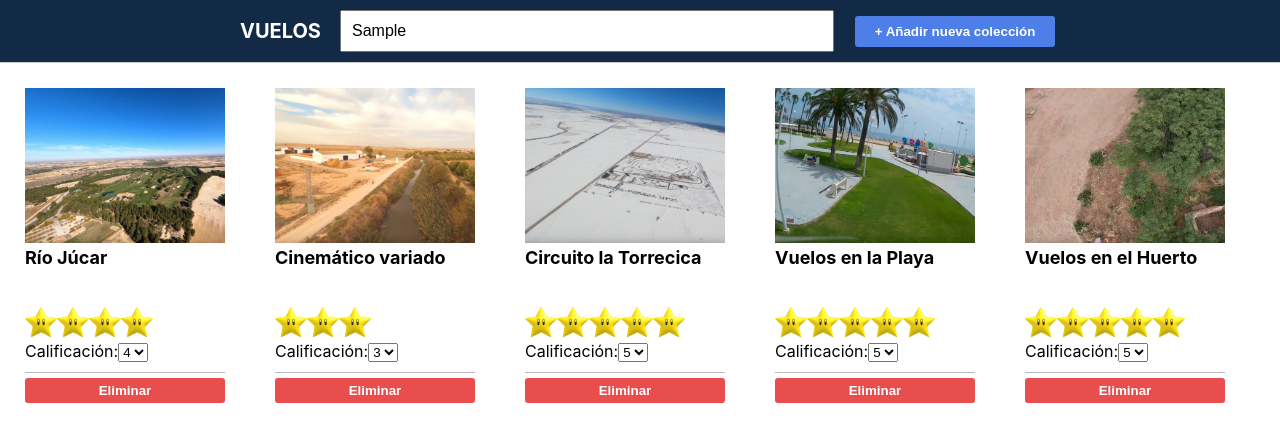
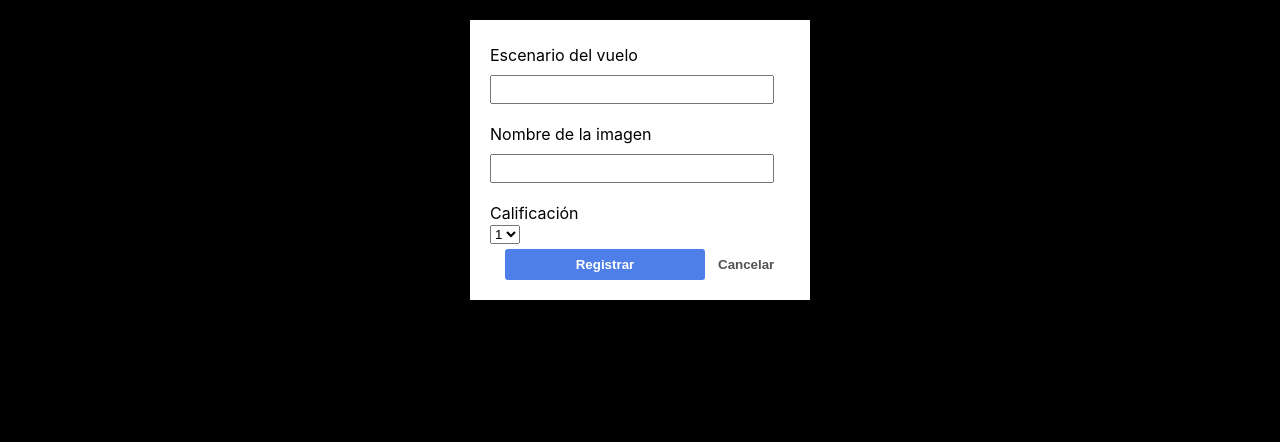
Before and after one commit to josaco/amozon, a React (Create React App) app: page / in a window 1280 px wide. Both pictures are taken after typing "Sample" into the empty fields and a click on the button "+ Añadir nueva colección". Shown: the top 442 px of the page. Built offline with nearby package versions, Linux system fonts and the light colour scheme.

Commit message:
Panel Añadir Integrado

```diff
--- a/src/Menu.css
+++ b/src/Menu.css
@@ -1,6 +1,5 @@
 .container{
     background-color: rgb(19, 42, 71);
-    color: white;
     border-bottom: solid 1px #ccc;
     padding: 10px;
     margin: 0 auto;
--- a/src/Menu.js
+++ b/src/Menu.js
@@ -21,6 +21,10 @@ class Menu extends React.Component{
         console.log('mensaje');
     }
 
+    onCancel = () => {
+        this.setState({newItemPanel: false});
+    }
+
     render(){
         return(
             <div className="container">
@@ -39,7 +43,7 @@ class Menu extends React.Component{
                 </div>
                 {
                     (this.state.newItemPanel)?
-                    <PanelAdd />
+                    <PanelAdd oncancel={this.onCancel} />
                     :
                     ''
                 }
--- a/src/PanelAdd.js
+++ b/src/PanelAdd.js
@@ -1,10 +1,48 @@
 import React from 'react';
 
-function PanelAdd(props){
-    return(
-        <div>
-        </div>
-    );
+class PanelAdd extends React.Component{
+
+    constructor(props){
+        super(props);
+        this.state={};
+    }
+
+    onSubmit(e){
+        e.preventDefault();
+    }
+
+    render(){
+        return(
+            <div className="new-item-panel-container">
+                <div className="new-item-panel">
+                    <form onSubmit={this.onSubmit}>
+                        <p>
+                        <label>Escenario del vuelo</label><br />
+                        <input type="text" name="title" className="input" />
+                        </p>
+
+                        <p>
+                        <label>Nombre de la imagen</label><br />
+                        <input type="text" name="image" className="input" />
+                        </p>
+
+                        <p>
+                        <label>Calificación</label><br />
+                        <select>
+                            <option value="1">1</option>
+                            <option value="2">2</option>
+                            <option value="3">3</option>
+                            <option value="4">4</option>
+                            <option value="5">5</option>
+                        </select>
+                        </p>
+                        <input type="submit" className="button btn-blue" value="Registrar" />
+                        <button onClick={this.props.oncancel} className="button btn-normal">Cancelar</button>
+                    </form>
+                </div>
+            </div>
+        );
+    }
 }
 
 export default PanelAdd;
```
